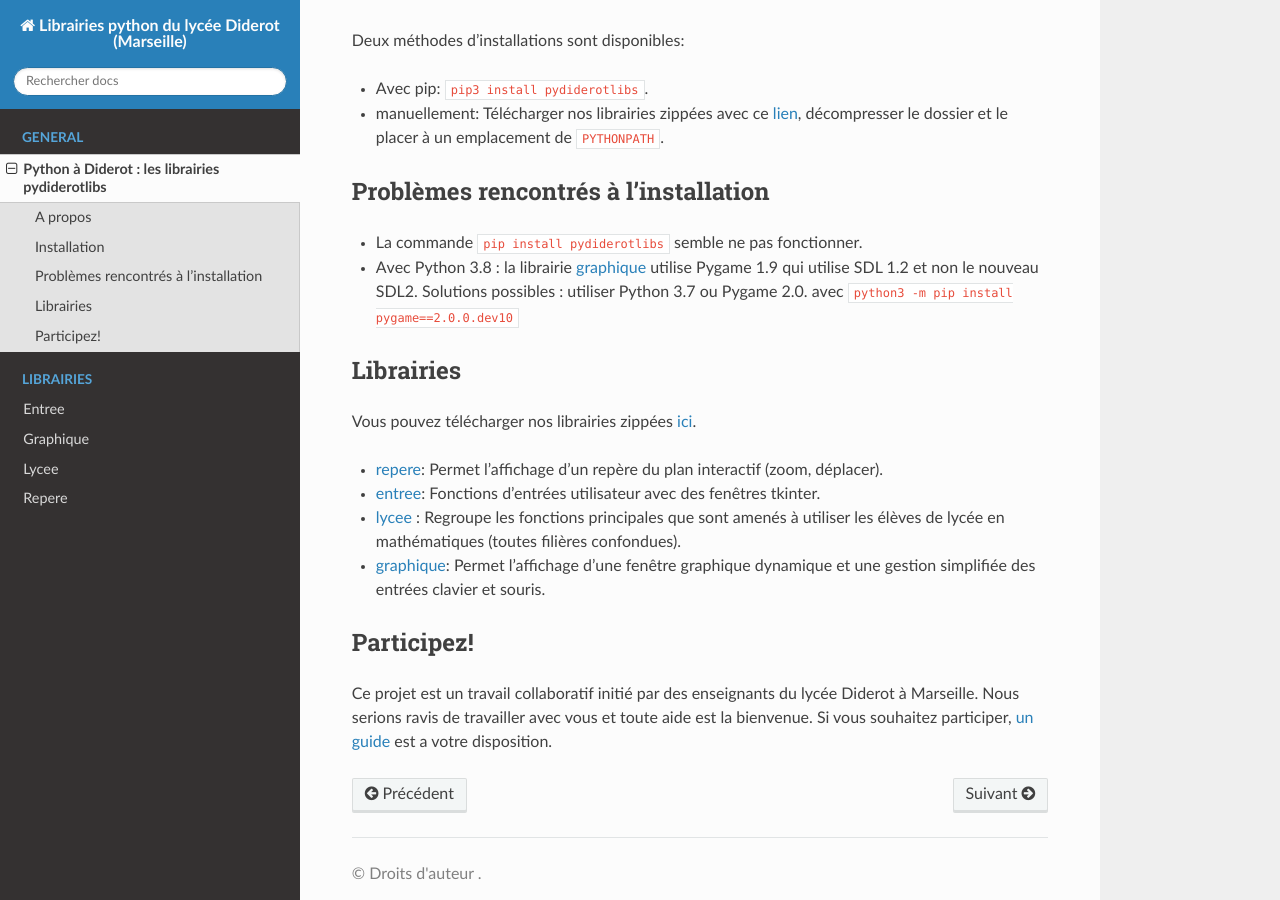
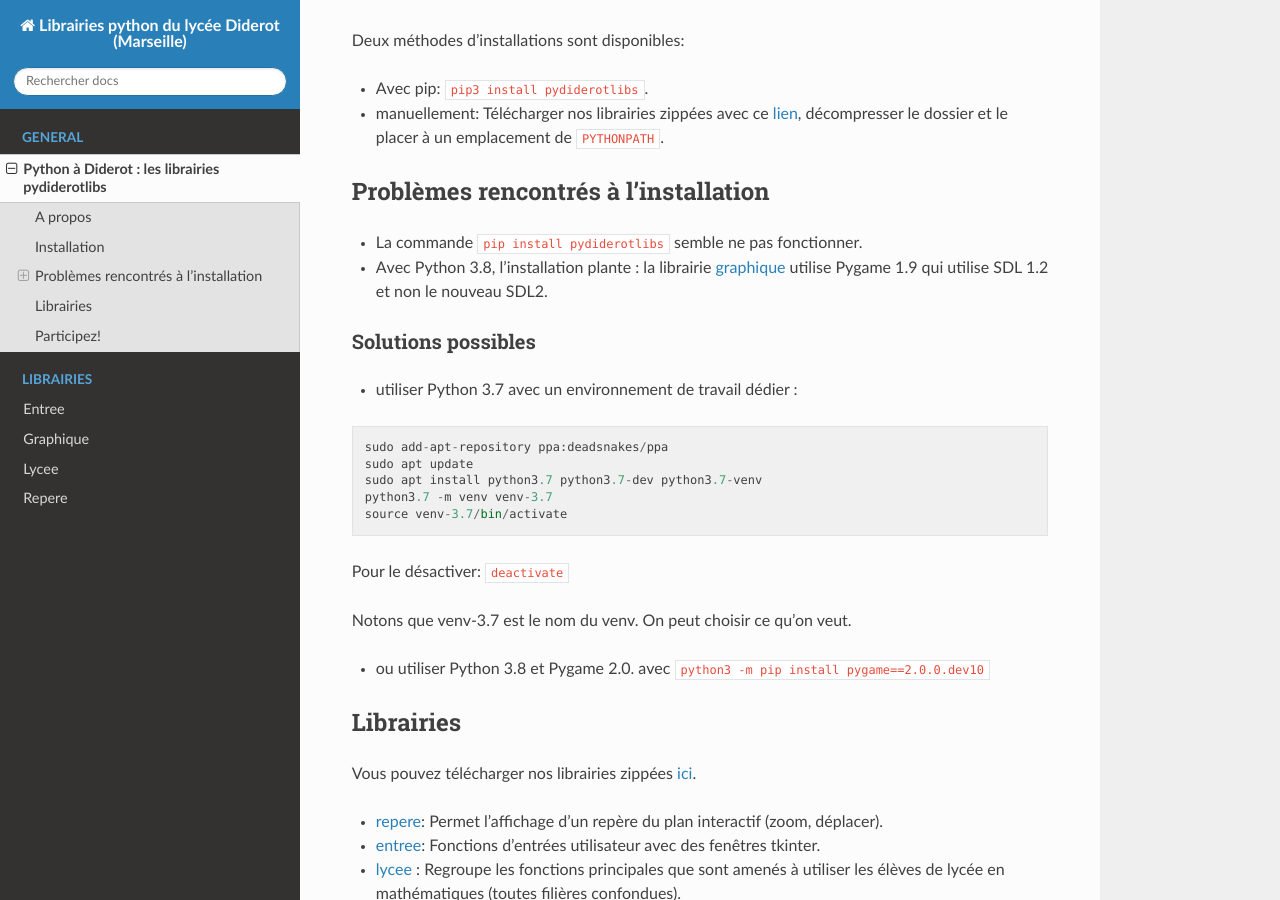
Before and after one commit to Pydiderot/pydiderotlibs, a Sphinx documentation site: the page built from docs/index.md, in a window 1280 px wide and 900 px high, scrolled down 435 px. Built offline with Sphinx 7.4.7 and the Read the Docs theme 2.0.0, drawn with Linux system fonts in a browser that asks for light colours.

Commit message:
Update index.md
comment utiliser l'environnement de python3.7

````diff
--- a/docs/index.md
+++ b/docs/index.md
@@ -12,7 +12,21 @@
 
 ## Problèmes rencontrés à l'installation
 - La commande `pip install pydiderotlibs` semble ne pas fonctionner.
-- Avec Python 3.8 : la librairie [graphique](/librairies/graphique.html) utilise Pygame 1.9 qui utilise  SDL 1.2 et non le nouveau SDL2. Solutions possibles : utiliser Python 3.7 ou Pygame 2.0. avec `python3 -m pip install pygame==2.0.0.dev10`
+- Avec Python 3.8, l'installation plante : la librairie [graphique](/librairies/graphique.html) utilise Pygame 1.9 qui utilise  SDL 1.2 et non le nouveau SDL2.
+### Solutions possibles
+- utiliser Python 3.7 avec un environnement de travail dédier :
+```
+sudo add-apt-repository ppa:deadsnakes/ppa
+sudo apt update
+sudo apt install python3.7 python3.7-dev python3.7-venv
+python3.7 -m venv venv-3.7
+source venv-3.7/bin/activate
+```
+Pour le désactiver: `deactivate`
+
+Notons que venv-3.7 est le nom du venv. On peut choisir ce qu'on veut.
+
+- ou utiliser Python 3.8 et Pygame 2.0. avec `python3 -m pip install pygame==2.0.0.dev10`
 
 
 ## Librairies
````
